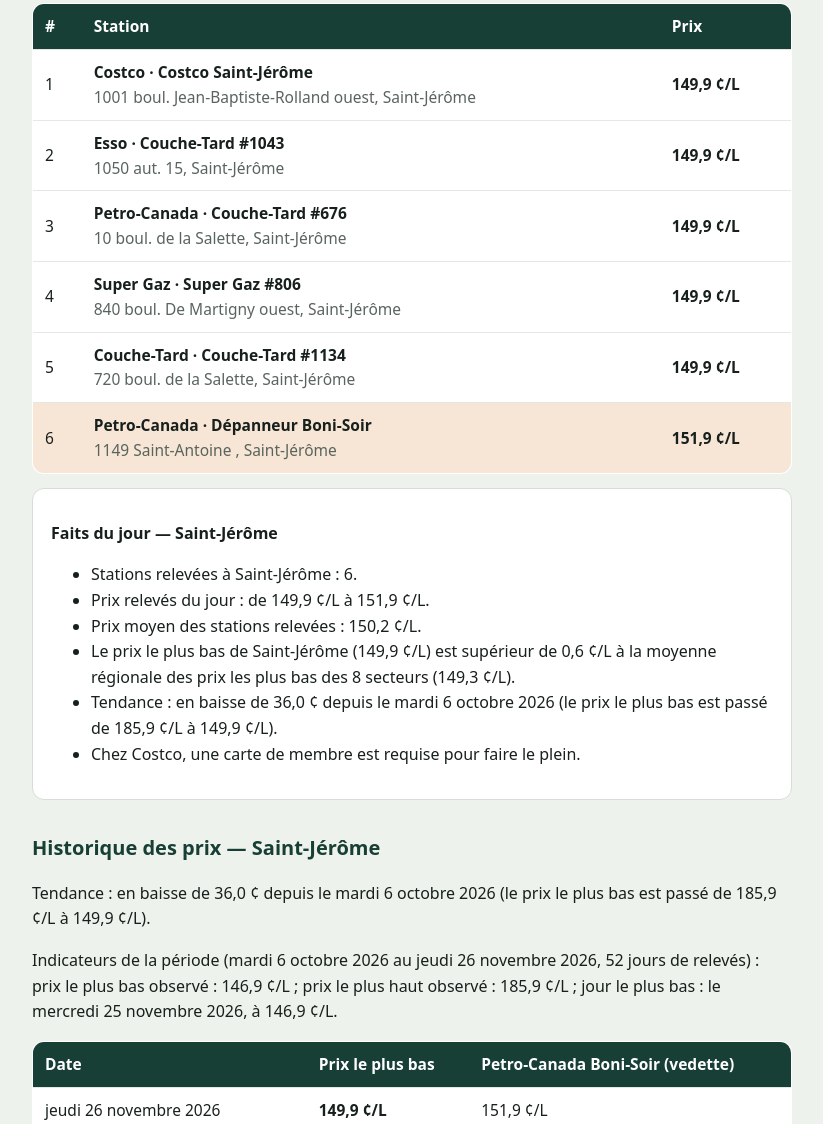
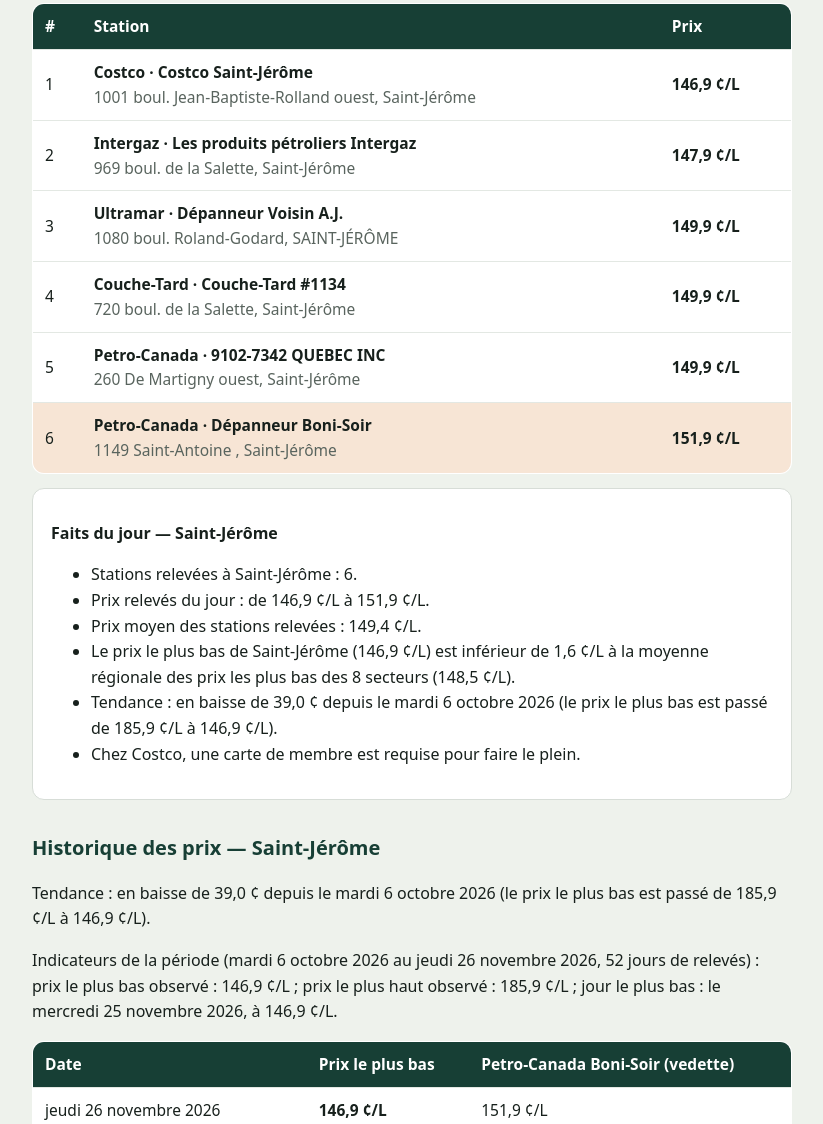
Before and after one commit to karayapi9-boop/karayapi9-boop.github.io, a plain HTML site: page prix-essence-saint-jerome/index.html in a window 1280 px wide. Shown: the part 412-1536 px from the top of the page, without its empty margins (228-1051 px from the left). Drawn offline with Linux system fonts and the light colour scheme.

Commit message:
Prix essence saint-jerome : classement complet du jour (volet B anti-doorway)

```diff
--- a/prix-essence-saint-jerome/index.html
+++ b/prix-essence-saint-jerome/index.html
@@ -44,26 +44,26 @@
   <header><a href="https://lecoindeslaurentides.ca/">← Le Coin des Laurentides</a></header>
   <h1>Prix de l'essence à Saint-Jérôme</h1>
   <!-- CLASSEMENT-DEBUT -->
-  <p>Cette page présente le classement complet du jour pour <strong>Saint-Jérôme</strong> : toutes les stations relevées pour l'essence ordinaire, de la moins chère à la plus chère. Relevé du jeudi 26 novembre 2026, mis à jour chaque jour. La station la moins chère du jour à Saint-Jérôme est Costco · Costco Saint-Jérôme (1001 boul. Jean-Baptiste-Rolland ouest, Saint-Jérôme), à 149,9 ¢/L. Source : données de la Régie de l'énergie du Québec, via achetezlemeilleur.ca.</p>
+  <p>Cette page présente le classement complet du jour pour <strong>Saint-Jérôme</strong> : toutes les stations relevées pour l'essence ordinaire, de la moins chère à la plus chère. Relevé du jeudi 26 novembre 2026, mis à jour chaque jour. La station la moins chère du jour à Saint-Jérôme est Costco · Costco Saint-Jérôme (1001 boul. Jean-Baptiste-Rolland ouest, Saint-Jérôme), à 146,9 ¢/L. Source : données de la Régie de l'énergie du Québec, via achetezlemeilleur.ca.</p>
   <a class="cta" href="https://lecoindeslaurentides.ca/prix-essence-laurentides/">Voir la vue d'ensemble des Laurentides</a>
   <h2>Classement complet — jeudi 26 novembre 2026</h2>
   <table>
     <tr><th>#</th><th>Station</th><th>Prix</th></tr>
-    <tr><td>1</td><td><strong>Costco · Costco Saint-Jérôme</strong><br><span class="muted">1001 boul. Jean-Baptiste-Rolland ouest, Saint-Jérôme</span></td><td><strong>149,9 ¢/L</strong></td></tr>
-    <tr><td>2</td><td><strong>Esso · Couche-Tard #1043</strong><br><span class="muted">1050 aut. 15, Saint-Jérôme</span></td><td><strong>149,9 ¢/L</strong></td></tr>
-    <tr><td>3</td><td><strong>Petro-Canada · Couche-Tard #676</strong><br><span class="muted">10 boul. de la Salette, Saint-Jérôme</span></td><td><strong>149,9 ¢/L</strong></td></tr>
-    <tr><td>4</td><td><strong>Super Gaz · Super Gaz #806</strong><br><span class="muted">840 boul. De Martigny ouest, Saint-Jérôme</span></td><td><strong>149,9 ¢/L</strong></td></tr>
-    <tr><td>5</td><td><strong>Couche-Tard · Couche-Tard #1134</strong><br><span class="muted">720 boul. de la Salette, Saint-Jérôme</span></td><td><strong>149,9 ¢/L</strong></td></tr>
+    <tr><td>1</td><td><strong>Costco · Costco Saint-Jérôme</strong><br><span class="muted">1001 boul. Jean-Baptiste-Rolland ouest, Saint-Jérôme</span></td><td><strong>146,9 ¢/L</strong></td></tr>
+    <tr><td>2</td><td><strong>Intergaz · Les produits pétroliers Intergaz</strong><br><span class="muted">969 boul. de la Salette, Saint-Jérôme</span></td><td><strong>147,9 ¢/L</strong></td></tr>
+    <tr><td>3</td><td><strong>Ultramar · Dépanneur Voisin A.J.</strong><br><span class="muted">1080 boul. Roland-Godard, SAINT-JÉRÔME</span></td><td><strong>149,9 ¢/L</strong></td></tr>
+    <tr><td>4</td><td><strong>Couche-Tard · Couche-Tard #1134</strong><br><span class="muted">720 boul. de la Salette, Saint-Jérôme</span></td><td><strong>149,9 ¢/L</strong></td></tr>
+    <tr><td>5</td><td><strong>Petro-Canada · 9102-7342 QUEBEC INC</strong><br><span class="muted">260 De Martigny ouest, Saint-Jérôme</span></td><td><strong>149,9 ¢/L</strong></td></tr>
     <tr class="vedette"><td>6</td><td><strong>Petro-Canada · Dépanneur Boni-Soir</strong><br><span class="muted">1149 Saint-Antoine , Saint-Jérôme</span></td><td><strong>151,9 ¢/L</strong></td></tr>
   </table>
   <div class="card">
     <p><strong>Faits du jour — Saint-Jérôme</strong></p>
     <ul>
       <li>Stations relevées à Saint-Jérôme : 6.</li>
-      <li>Prix relevés du jour : de 149,9 ¢/L à 151,9 ¢/L.</li>
-      <li>Prix moyen des stations relevées : 150,2 ¢/L.</li>
-      <li>Le prix le plus bas de Saint-Jérôme (149,9 ¢/L) est supérieur de 0,6 ¢/L à la moyenne régionale des prix les plus bas des 8 secteurs (149,3 ¢/L).</li>
-      <li>Tendance : en baisse de 36,0 ¢ depuis le mardi 6 octobre 2026 (le prix le plus bas est passé de 185,9 ¢/L à 149,9 ¢/L).</li>
+      <li>Prix relevés du jour : de 146,9 ¢/L à 151,9 ¢/L.</li>
+      <li>Prix moyen des stations relevées : 149,4 ¢/L.</li>
+      <li>Le prix le plus bas de Saint-Jérôme (146,9 ¢/L) est inférieur de 1,6 ¢/L à la moyenne régionale des prix les plus bas des 8 secteurs (148,5 ¢/L).</li>
+      <li>Tendance : en baisse de 39,0 ¢ depuis le mardi 6 octobre 2026 (le prix le plus bas est passé de 185,9 ¢/L à 146,9 ¢/L).</li>
       <li>Chez Costco, une carte de membre est requise pour faire le plein.</li>
     </ul>
   </div>
@@ -71,11 +71,11 @@
 
   <!-- HISTORIQUE-DEBUT -->
   <h2>Historique des prix — Saint-Jérôme</h2>
-  <p>Tendance : en baisse de 36,0 ¢ depuis le mardi 6 octobre 2026 (le prix le plus bas est passé de 185,9 ¢/L à 149,9 ¢/L).</p>
+  <p>Tendance : en baisse de 39,0 ¢ depuis le mardi 6 octobre 2026 (le prix le plus bas est passé de 185,9 ¢/L à 146,9 ¢/L).</p>
   <p>Indicateurs de la période (mardi 6 octobre 2026 au jeudi 26 novembre 2026, 52 jours de relevés) : prix le plus bas observé : 146,9 ¢/L ; prix le plus haut observé : 185,9 ¢/L ; jour le plus bas : le mercredi 25 novembre 2026, à 146,9 ¢/L.</p>
   <table>
     <tr><th>Date</th><th>Prix le plus bas</th><th>Petro-Canada Boni-Soir (vedette)</th></tr>
-    <tr><td>jeudi 26 novembre 2026</td><td><strong>149,9 ¢/L</strong></td><td>151,9 ¢/L</td></tr>
+    <tr><td>jeudi 26 novembre 2026</td><td><strong>146,9 ¢/L</strong></td><td>151,9 ¢/L</td></tr>
     <tr><td>mercredi 25 novembre 2026</td><td><strong>146,9 ¢/L</strong></td><td>153,9 ¢/L</td></tr>
     <tr><td>mardi 24 novembre 2026</td><td><strong>148,9 ¢/L</strong></td><td>153,9 ¢/L</td></tr>
     <tr><td>lundi 23 novembre 2026</td><td><strong>148,9 ¢/L</strong></td><td>154,9 ¢/L</td></tr>
@@ -130,7 +130,7 @@
   </table>
   <p class="muted">Historique mis à jour chaque jour à partir des prix vérifiés du site.</p>
 <!-- HISTORIQUE-FIN -->
-  <p class="muted">Le prix le plus bas relevé ce jour-là à Saint-Jérôme : <strong>149,9 ¢/L</strong>. Les prix changent souvent en cours de journée : en cas d'écart, le prix affiché à la station s'applique. Chez Costco, une carte de membre est requise.</p>
+  <p class="muted">Le prix le plus bas relevé ce jour-là à Saint-Jérôme : <strong>146,9 ¢/L</strong>. Les prix changent souvent en cours de journée : en cas d'écart, le prix affiché à la station s'applique. Chez Costco, une carte de membre est requise.</p>
   <!-- MAILLAGE-DEBUT -->
   <h2>Autour de Saint-Jérôme : trajets et pages liées</h2>
   <p>Vous traversez la région ? Comparez avec <a href="https://lecoindeslaurentides.ca/prix-essence-laurentides/">le portrait régional des prix du jour</a>, ou voyez directement <a href="https://lecoindeslaurentides.ca/essence-pas-chere-laurentides/">où l'essence est la moins chère aujourd'hui dans les Laurentides</a> (palmarès du jour et méthode de relevé). Le résumé du matin existe aussi en vidéo : <a href="https://lecoindeslaurentides.ca/video-prix-essence/">les prix de l'essence du jour en vidéo</a>.</p>
```
